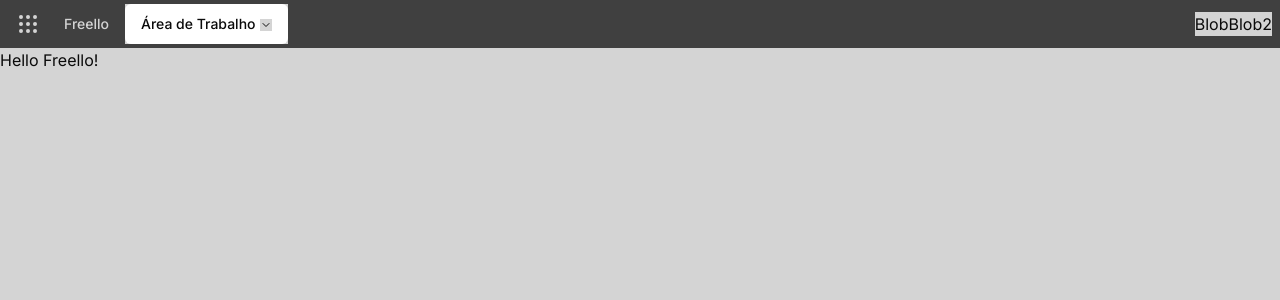
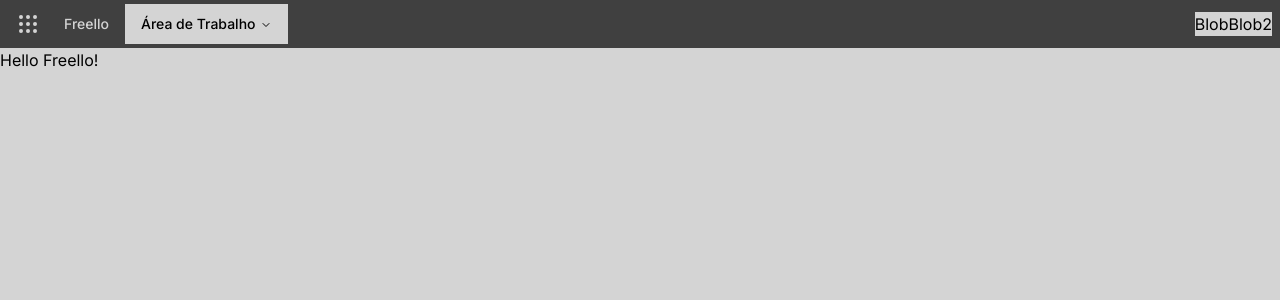
Before and after one commit to GuilhermeSalkovski/Freello, a Next.js app: page / in a window 1280 px wide. Shown: the top 300 px of the page. Built offline with nearby package versions, Linux system fonts and the light colour scheme.

Commit message:
refactor: converting global collors pallete to rgb format

```diff
--- a/src/app/globals.css
+++ b/src/app/globals.css
@@ -4,65 +4,65 @@
 
 @layer base {
   :root {
-    --background: 0 0% 100%;
-    --foreground: 0 0% 3.9%;
+    --background: #FFFFFF;
+    --foreground: #0A0A0A;
 
-    --card: 0 0% 100%;
-    --card-foreground: 0 0% 3.9%;
+    --card: #FFFFFF;
+    --card-foreground: #0A0A0A;
 
-    --popover: 0 0% 100%;
-    --popover-foreground: 0 0% 3.9%;
+    --popover: #FFFFFF;
+    --popover-foreground: #0A0A0A;
 
-    --primary: 0 0% 9%;
-    --primary-foreground: 0 0% 98%;
+    --primary: #171717;
+    --primary-foreground: #FAFAFA;
 
-    --secondary: 0 0% 96.1%;
-    --secondary-foreground: 0 0% 9%;
+    --secondary: #F5F5F5;
+    --secondary-foreground: #171717;
 
-    --muted: 0 0% 96.1%;
-    --muted-foreground: 0 0% 45.1%;
+    --muted: #F5F5F5;
+    --muted-foreground: #737373;
 
-    --accent: 0 0% 96.1%;
-    --accent-foreground: 0 0% 9%;
+    --accent: #F5F5F5;
+    --accent-foreground: #171717;
 
-    --destructive: 0 84.2% 60.2%;
-    --destructive-foreground: 0 0% 98%;
+    --destructive: #EF4444;
+    --destructive-foreground: #FAFAFA;
 
-    --border: 0 0% 89.8%;
-    --input: 0 0% 89.8%;
-    --ring: 0 0% 3.9%;
+    --border: #E5E5E5;
+    --input: #E5E5E5;
+    --ring: #0A0A0A;
 
     --radius: 0.5rem;
   }
 
   .dark {
-    --background: 0 0% 3.9%;
-    --foreground: 0 0% 98%;
+    --background: #0A0A0A;
+    --foreground: #FAFAFA;
 
-    --card: 0 0% 3.9%;
-    --card-foreground: 0 0% 98%;
+    --card: #0A0A0A;
+    --card-foreground: #FAFAFA;
 
-    --popover: 0 0% 3.9%;
-    --popover-foreground: 0 0% 98%;
+    --popover: #0A0A0A;
+    --popover-foreground: #FAFAFA;
 
-    --primary: 0 0% 98%;
-    --primary-foreground: 0 0% 9%;
+    --primary: #FAFAFA;
+    --primary-foreground: #171717;
 
-    --secondary: 0 0% 14.9%;
-    --secondary-foreground: 0 0% 98%;
+    --secondary: #262626;
+    --secondary-foreground: #FAFAFA;
 
-    --muted: 0 0% 14.9%;
-    --muted-foreground: 0 0% 63.9%;
+    --muted: #262626;
+    --muted-foreground: #A3A3A3;
 
-    --accent: 0 0% 14.9%;
-    --accent-foreground: 0 0% 98%;
+    --accent: #262626;
+    --accent-foreground: #FAFAFA;
 
-    --destructive: 0 62.8% 30.6%;
-    --destructive-foreground: 0 0% 98%;
+    --destructive: #7F1D1D;
+    --destructive-foreground: #FAFAFA;
 
-    --border: 0 0% 14.9%;
-    --input: 0 0% 14.9%;
-    --ring: 0 0% 83.1%;
+    --border: #262626;
+    --input: #262626;
+    --ring: #D4D4D4;
   }
 }
 
--- a/src/components/Header.tsx
+++ b/src/components/Header.tsx
@@ -16,14 +16,14 @@ export function Header() {
         <Button
           variant={'ghost'}
           size={'icon'}
-          className="hover:bg-neutral-500"
+          className="hover:bg-neutral-500 "
         >
           <Grip className="bg-transparent text-neutral-300" />
         </Button>
         <Button
           variant={'ghost'}
           size={'lg'}
-          className="px-2 text-neutral-300 hover:bg-neutral-500"
+          className="px-2 text-neutral-300 hover:bg-neutral-500 hover:text-neutral-100"
         >
           Freello
         </Button>
--- a/tailwind.config.ts
+++ b/tailwind.config.ts
@@ -17,38 +17,38 @@ module.exports = {
     },
     extend: {
       colors: {
-        border: 'hsl(var(--border))',
-        input: 'hsl(var(--input))',
-        ring: 'hsl(var(--ring))',
-        background: 'hsl(var(--background))',
-        foreground: 'hsl(var(--foreground))',
+        border: 'rgb(var(--border))',
+        input: 'rgb(var(--input))',
+        ring: 'rgb(var(--ring))',
+        background: 'rgb(var(--background))',
+        foreground: 'rgb(var(--foreground))',
         primary: {
-          DEFAULT: 'hsl(var(--primary))',
-          foreground: 'hsl(var(--primary-foreground))',
+          DEFAULT: 'rgb(var(--primary))',
+          foreground: 'rgb(var(--primary-foreground))',
         },
         secondary: {
-          DEFAULT: 'hsl(var(--secondary))',
-          foreground: 'hsl(var(--secondary-foreground))',
+          DEFAULT: 'rgb(var(--secondary))',
+          foreground: 'rgb(var(--secondary-foreground))',
         },
         destructive: {
-          DEFAULT: 'hsl(var(--destructive))',
-          foreground: 'hsl(var(--destructive-foreground))',
+          DEFAULT: 'rgb(var(--destructive))',
+          foreground: 'rgb(var(--destructive-foreground))',
         },
         muted: {
-          DEFAULT: 'hsl(var(--muted))',
-          foreground: 'hsl(var(--muted-foreground))',
+          DEFAULT: 'rgb(var(--muted))',
+          foreground: 'rgb(var(--muted-foreground))',
         },
         accent: {
-          DEFAULT: 'hsl(var(--accent))',
-          foreground: 'hsl(var(--accent-foreground))',
+          DEFAULT: 'rgb(var(--accent))',
+          foreground: 'rgb(var(--accent-foreground))',
         },
         popover: {
-          DEFAULT: 'hsl(var(--popover))',
-          foreground: 'hsl(var(--popover-foreground))',
+          DEFAULT: 'rgb(var(--popover))',
+          foreground: 'rgb(var(--popover-foreground))',
         },
         card: {
-          DEFAULT: 'hsl(var(--card))',
-          foreground: 'hsl(var(--card-foreground))',
+          DEFAULT: 'rgb(var(--card))',
+          foreground: 'rgb(var(--card-foreground))',
         },
       },
       borderRadius: {
```
